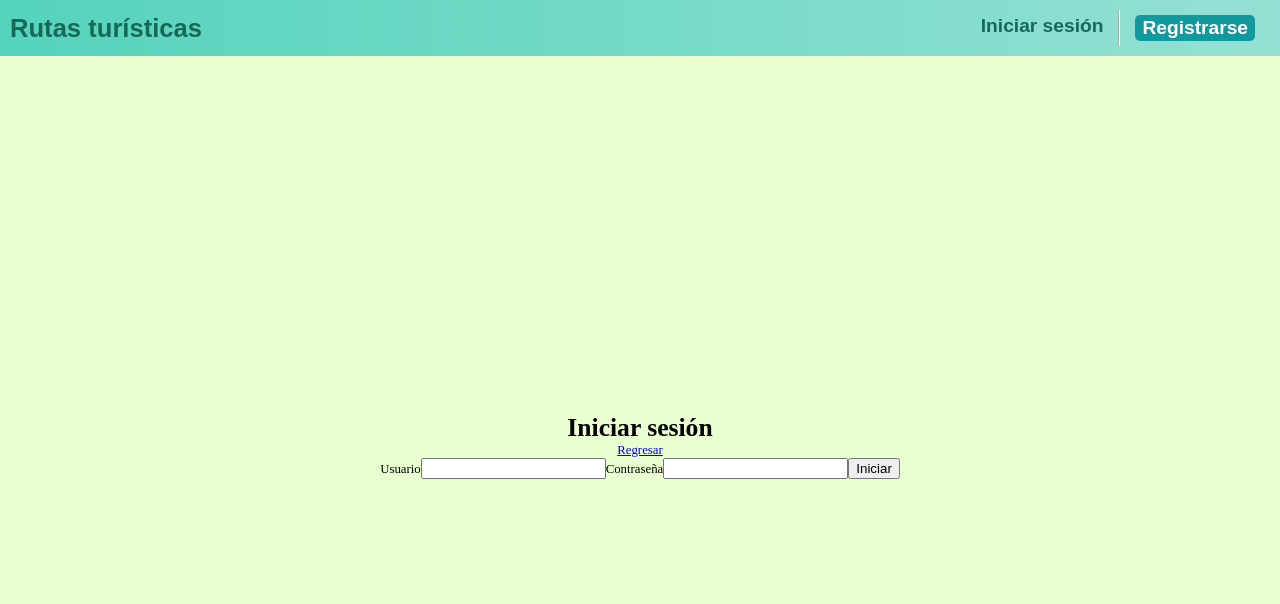
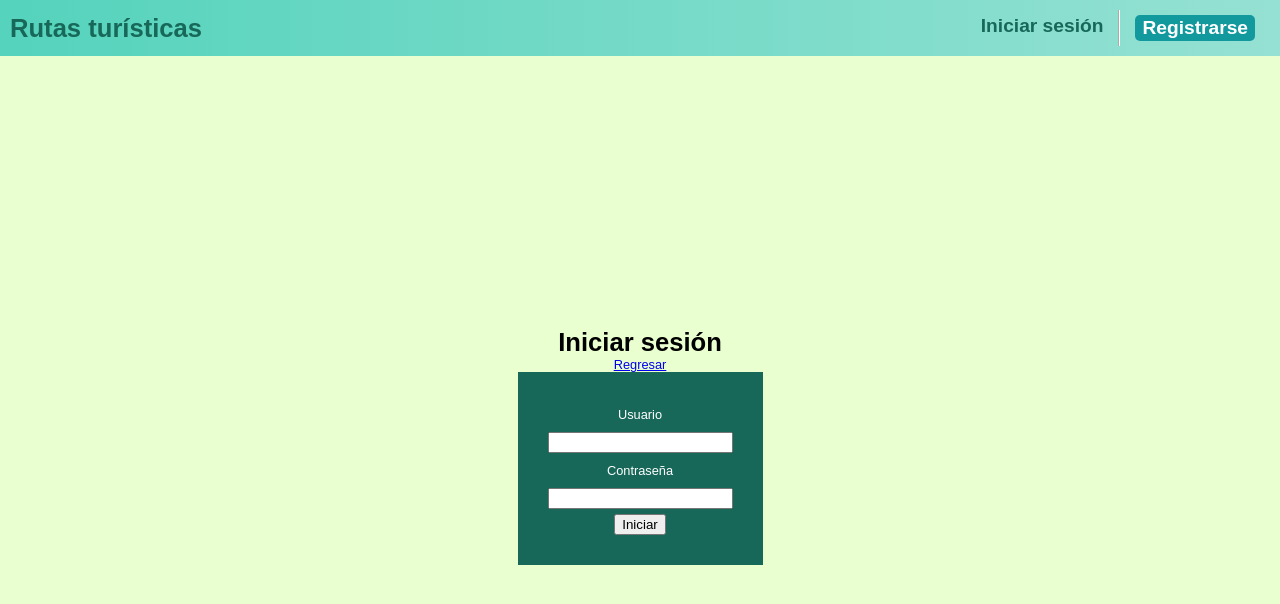
Before and after one commit to Trixtaro/rutasturisticas, a React (Create React App) app in the folder react-app/: page /login in a window 1280 px wide. Shown: the top 604 px of the page. Built offline with nearby package versions, Linux system fonts and the light colour scheme.

Commit message:
Se mejoro un poco el css del login

```diff
--- a/react-app/src/pages/styles/LoginPage.css
+++ b/react-app/src/pages/styles/LoginPage.css
@@ -6,4 +6,19 @@
     align-items: center;
     padding: 30px;
     min-height: 90vh;
+    font-family: Arial, Helvetica, sans-serif;
 }
+
+.LoginPage form{
+    background: #176859;
+    color: white;
+    display: flex;
+    flex-direction: column;
+    justify-content: center;
+    align-items: center;
+    padding: 30px;
+}
+
+.LoginPage form input, .LoginPage form label{
+    margin: 5px 0px;
+}
```
